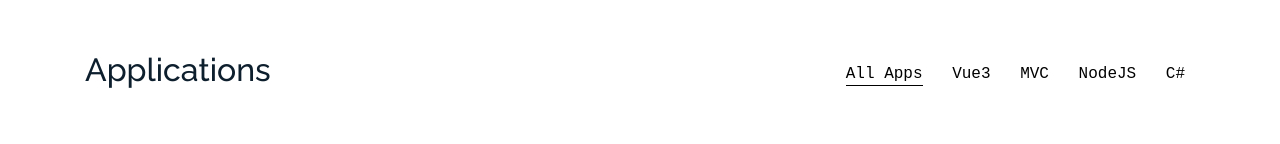
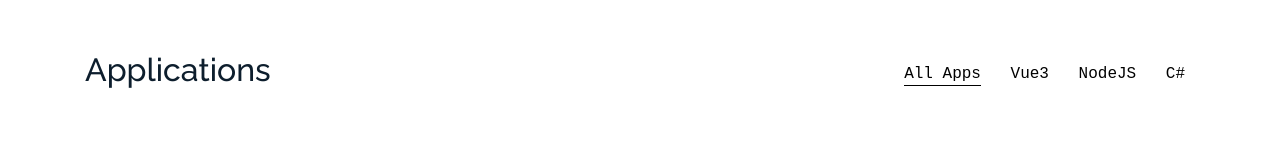
Before and after one commit to MichaelaBickish/portfolio, a plain HTML site: page index.html in a window 1280 px wide. Shown: the part 288-432 px from the top of the page. Drawn offline with Linux system fonts and the light colour scheme; a web font is replaced by a local one.

Commit message:
Remove mvc filter for apps

```diff
--- a/index.html
+++ b/index.html
@@ -110,7 +110,7 @@
             <div id="filters" class="filters">
               <a href="#" data-filter="*" class="active">All Apps</a>
               <a href="#" data-filter=".vue">Vue3</a>
-              <a href="#" data-filter=".mvc">MVC</a>
+              <!-- <a href="#" data-filter=".mvc">MVC</a> -->
               <a href="#" data-filter=".node">NodeJS</a>
               <a href="#" data-filter=".csharp">C#</a>
             </div>
```
